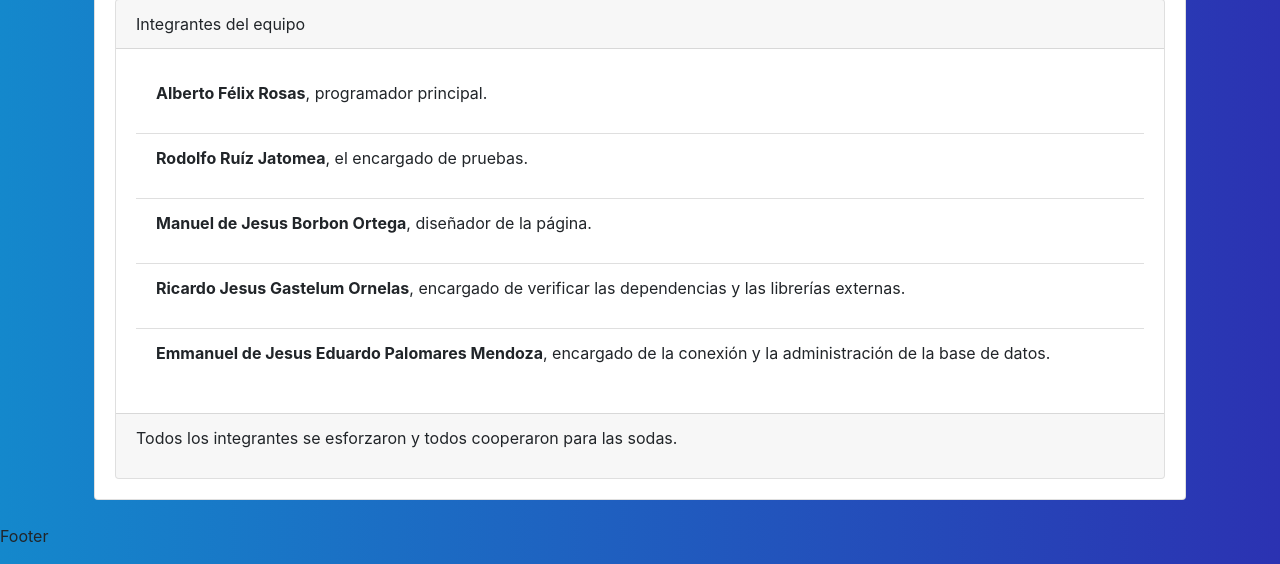
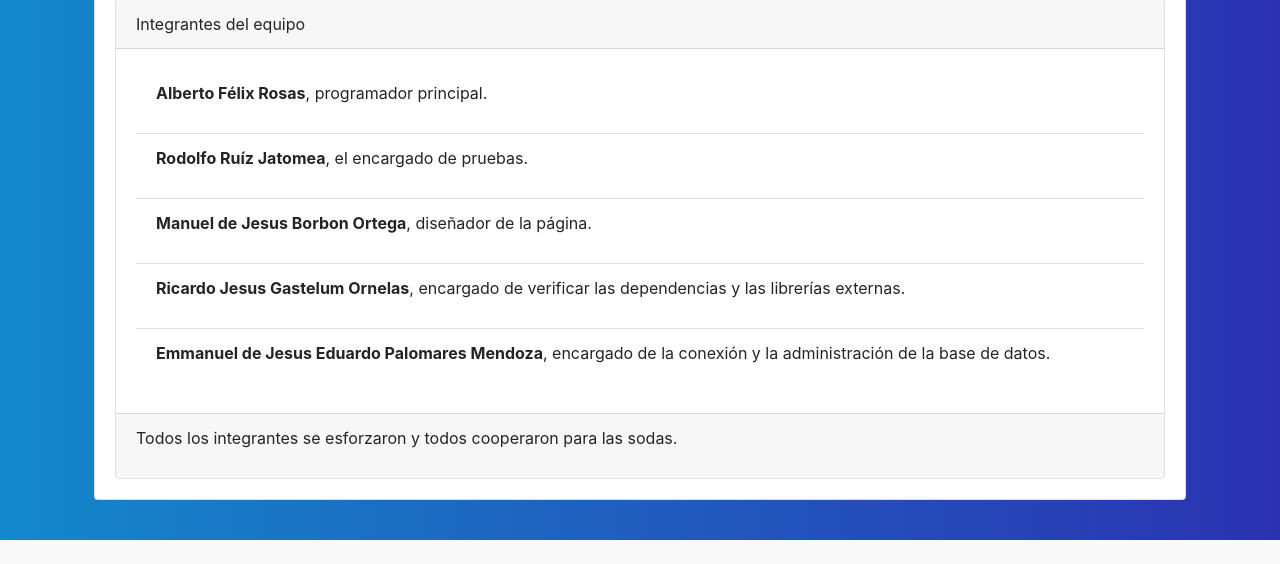
Before and after one commit to Emmanueldjepm/proyecto-iot2, a Node server app: template src/views/index.hbs in a window 1280 px wide. Shown: the part 331-895 px from the top of the page. After the commit the page ends 871 px from the top, so only its background shows below. Run offline with Node 20, Linux system fonts and the light colour scheme; the template is opened without the code that fills it, so the values that code supplies are empty; the visitor is signed in with stand-in values (Sample User, id 1); some libraries are stand-ins or nearby versions.

Commit message:
commit to master

```diff
--- a/src/views/layouts/main.hbs
+++ b/src/views/layouts/main.hbs
@@ -44,6 +44,6 @@
         {{> errors }}
         {{{ body }}}
     </main>
-    <p>Footer</p>
+    <p></p>
 </body>
 </html>
--- a/src/views/partials/navigation.hbs
+++ b/src/views/partials/navigation.hbs
@@ -33,7 +33,7 @@
                         <a class="dropdown-item" href="/notes">Perfil de usuario</a>
                         <a class="dropdown-item" href="/notes/add">Configuración</a>
                         <div class="dropdown-divider"></div>
-                        <a class="dropdown-item" href="/users/logout">Cerar Sesión</a>
+                        <a class="dropdown-item" href="/users/logout">Cerrar Sesión</a>
                     </div>
                 </li>
                 {{else}}
```
